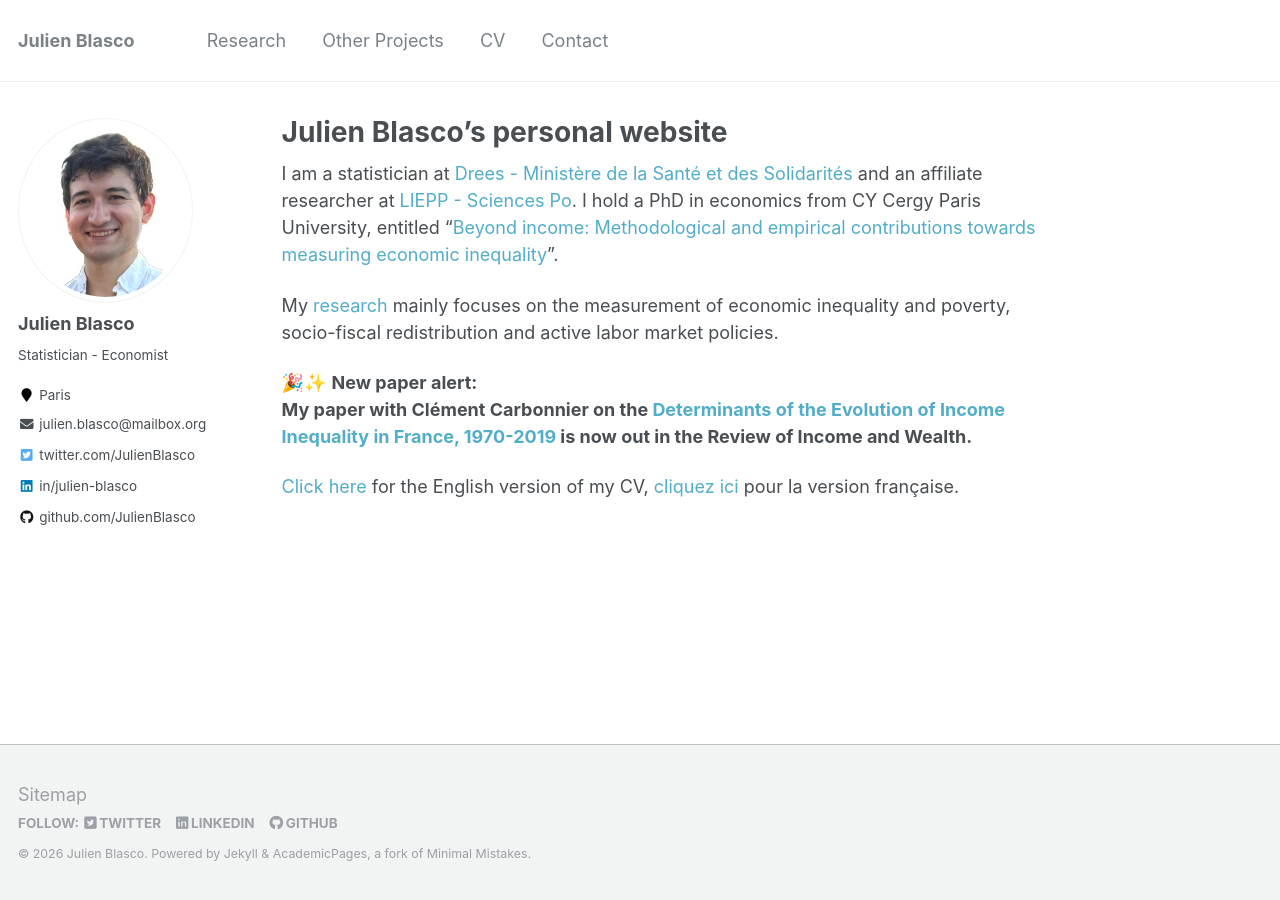
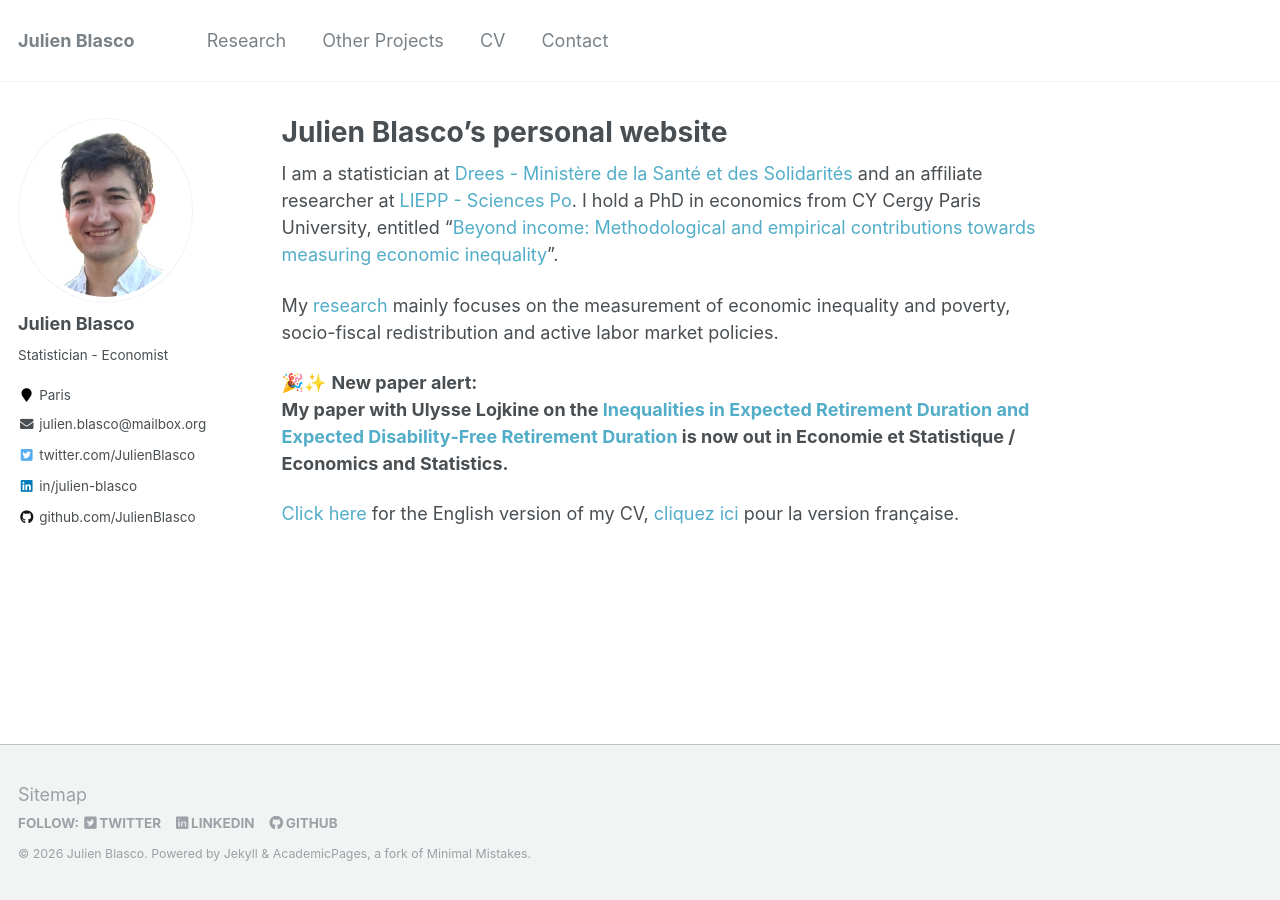
Before and after one commit to JulienBlasco/julienblasco.github.io, a Jekyll site: the page built from _pages/about.md, in a window 1280 px wide. Built offline with Jekyll 4.4.1, drawn with Linux system fonts in a browser that asks for light colours.

Commit message:
Revise new paper announcement in about.md
Updated the announcement of a new paper and replaced the previous paper link.

```diff
--- a/_pages/about.md
+++ b/_pages/about.md
@@ -13,6 +13,6 @@ I am a statistician at [Drees - Ministère de la Santé et des Solidarités](htt
 My [research](/research) mainly focuses on the measurement of economic inequality and poverty, socio-fiscal redistribution and active labor market policies.
 
 🎉✨ **New paper alert:**
-**My paper with Clément Carbonnier on the [Determinants of the Evolution of Income Inequality in France, 1970-2019](https://onlinelibrary.wiley.com/doi/10.1111/roiw.70037) is now out in the Review of Income and Wealth.**
+**My paper with Ulysse Lojkine on the [Inequalities in Expected Retirement Duration and Expected Disability‑Free Retirement Duration](https://doi.org/10.24187/ecostat.2025.549.2142) is now out in Economie et Statistique / Economics and Statistics.**
 
 [Click here](/files/CV_EN_Julien_Blasco_jan_2021.pdf) for the English version of my CV, [cliquez ici](/files/CV_FR_Julien_Blasco_dec_2023.pdf) pour la version française.
```
